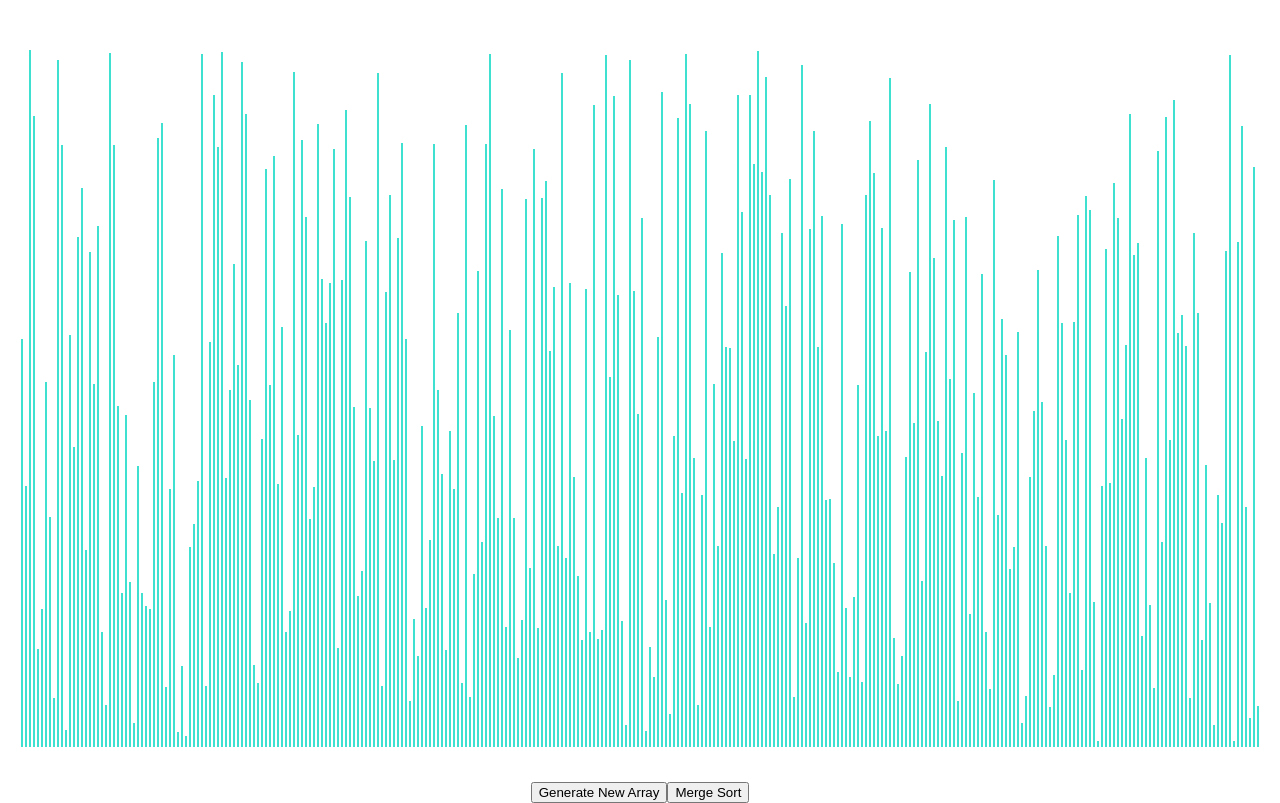
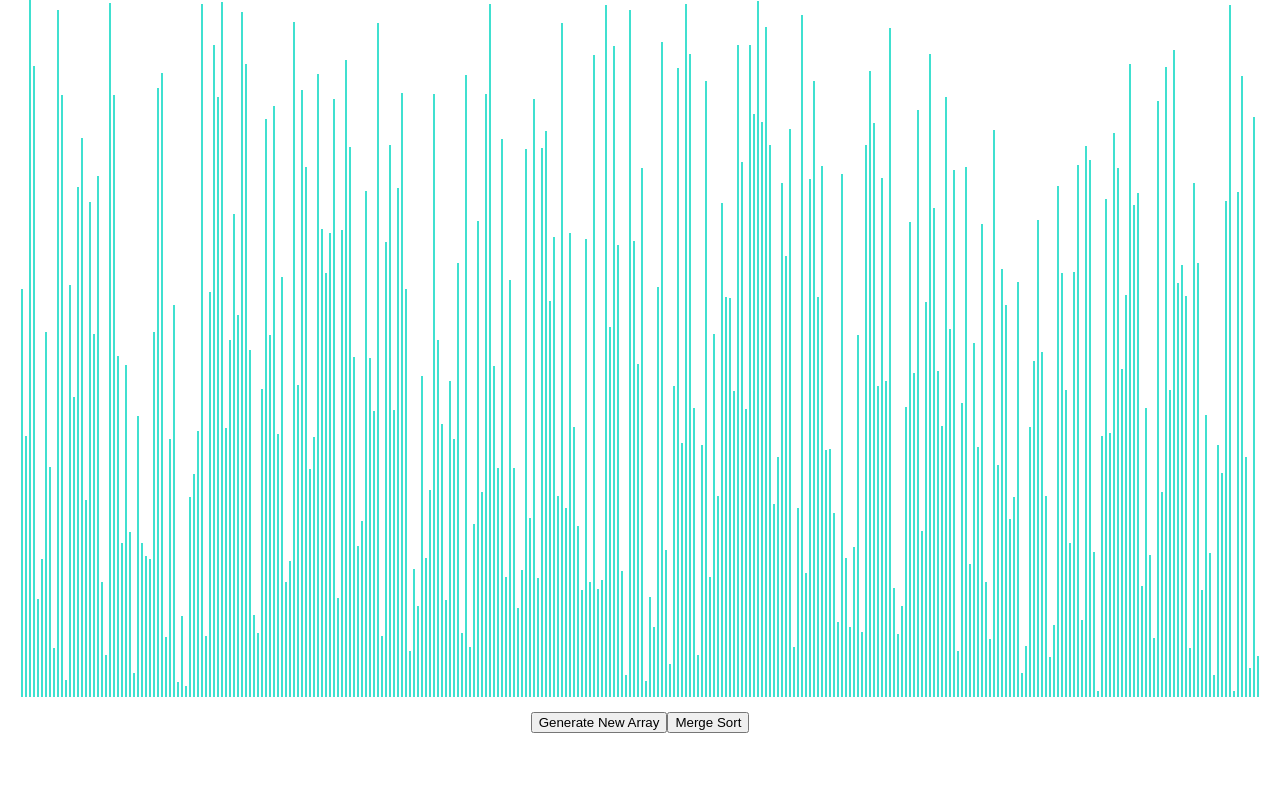
Before and after one commit to tran-tuong/visualize-sort-algorithm, a React (Create React App) app: page / in a window 1280 px wide. Built offline with nearby package versions, Linux system fonts and the light colour scheme.

Commit message:
change css

```diff
--- a/src/SortingVisualizer/SortingVisualizer.css
+++ b/src/SortingVisualizer/SortingVisualizer.css
@@ -2,7 +2,6 @@
 .array-container {
   display: flex;
   text-align: center;
-  margin-top: 50px;
 }
 .array-bar-container {
   width: 100%;
@@ -16,5 +15,5 @@
 }
 
 .btn {
-  margin-top: 30px;
+  margin-top: 10px;
 }
```
